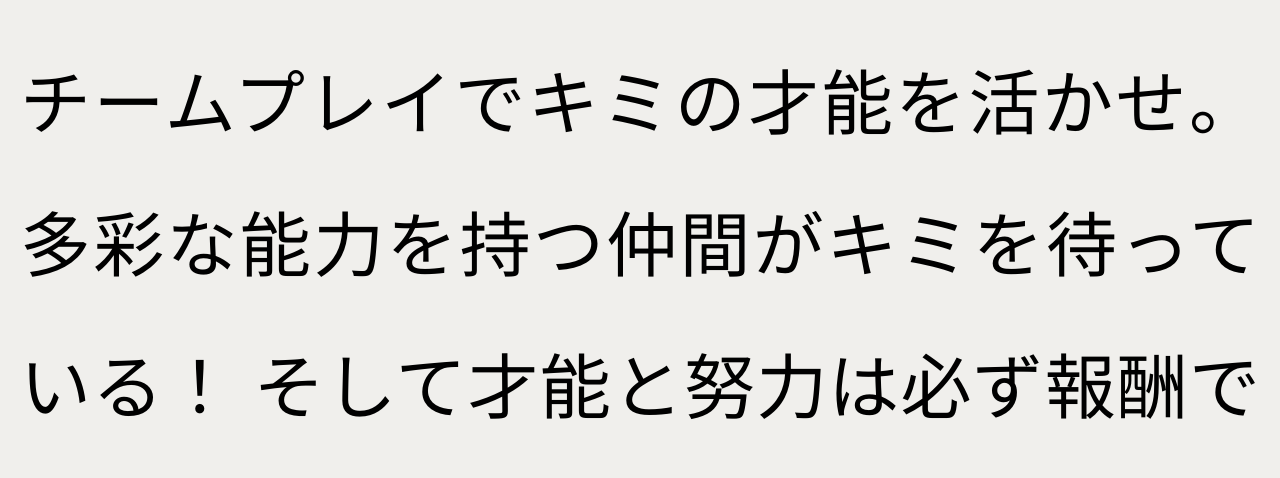
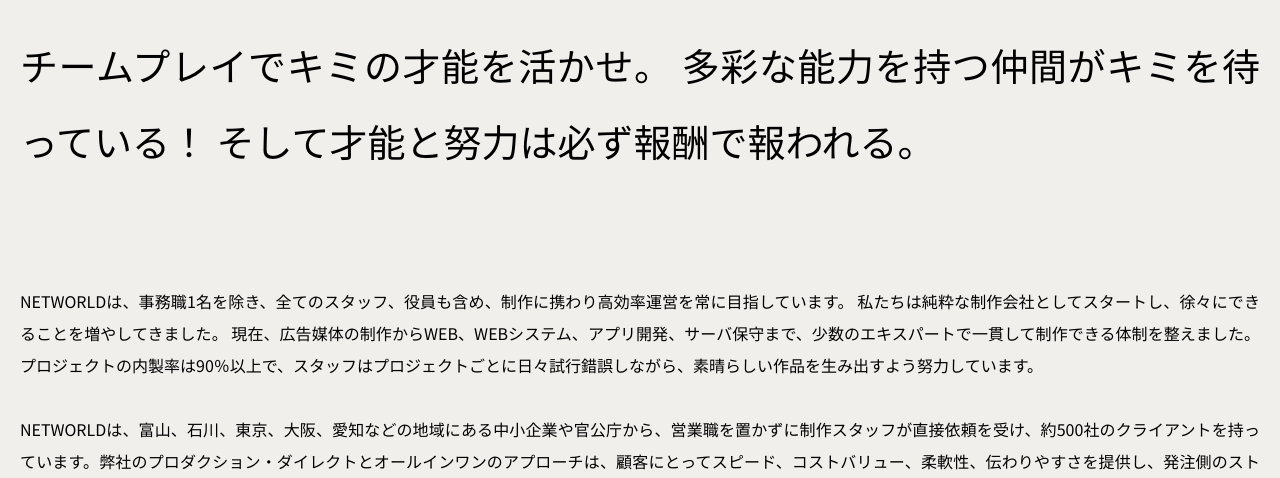
Before and after one commit to networld1996/official-ui, a plain HTML site: page recruit/index.html in a window 1280 px wide. Shown: the part 322-800 px from the top of the page. Drawn offline with Linux system fonts and the light colour scheme.

Commit message:
ui : ページの共通タイトルにミドルサイズを追加

```diff
--- a/assets/css/common.css
+++ b/assets/css/common.css
@@ -19,6 +19,7 @@
     --fs_txt: 16px;
     --fs_small_txt: 14px;
     --fs_page_ttl: 71px;
+    --fs_page_ttl_middle: 38px;
     --fs_page_txt: 20px;
 }
 
@@ -423,6 +424,10 @@
     margin-bottom: 30px;
 }
 
+.c_page_hd_ttl.-middle {
+    font-size: var(--fs_page_ttl_middle);
+}
+
 .c_page_hd_txt {
     font-size: var(--fs_page_txt);
     font-weight: bold;
--- a/recruit/index.html
+++ b/recruit/index.html
@@ -26,7 +26,7 @@
         <div class="c_inner">
             <header class="c_page_hd">
                 <h1 class="c_page_hd_ttl">Recruit</h1>
-                <p class="c_page_hd_ttl -sans">
+                <p class="c_page_hd_ttl -middle -sans">
                     チームプレイでキミの才能を活かせ。
                     多彩な能力を持つ仲間がキミを待っている！
                     そして才能と努力は必ず報酬で報われる。<br><br>
```
